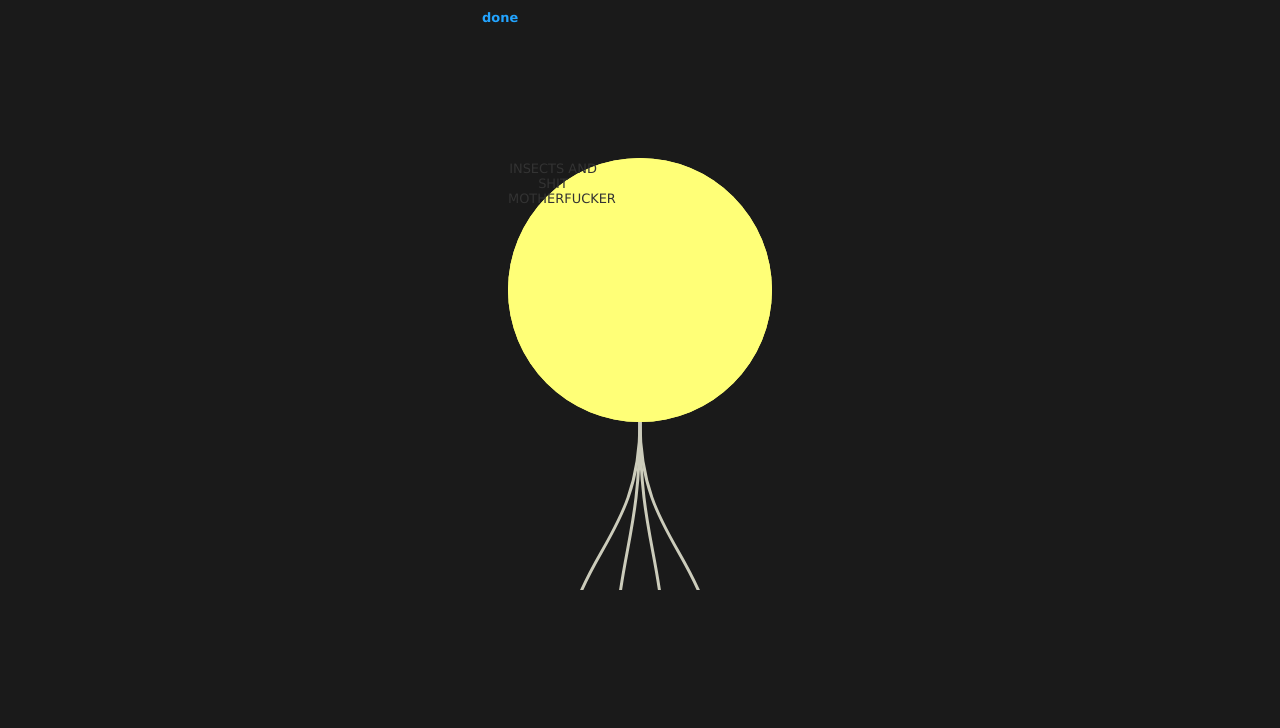
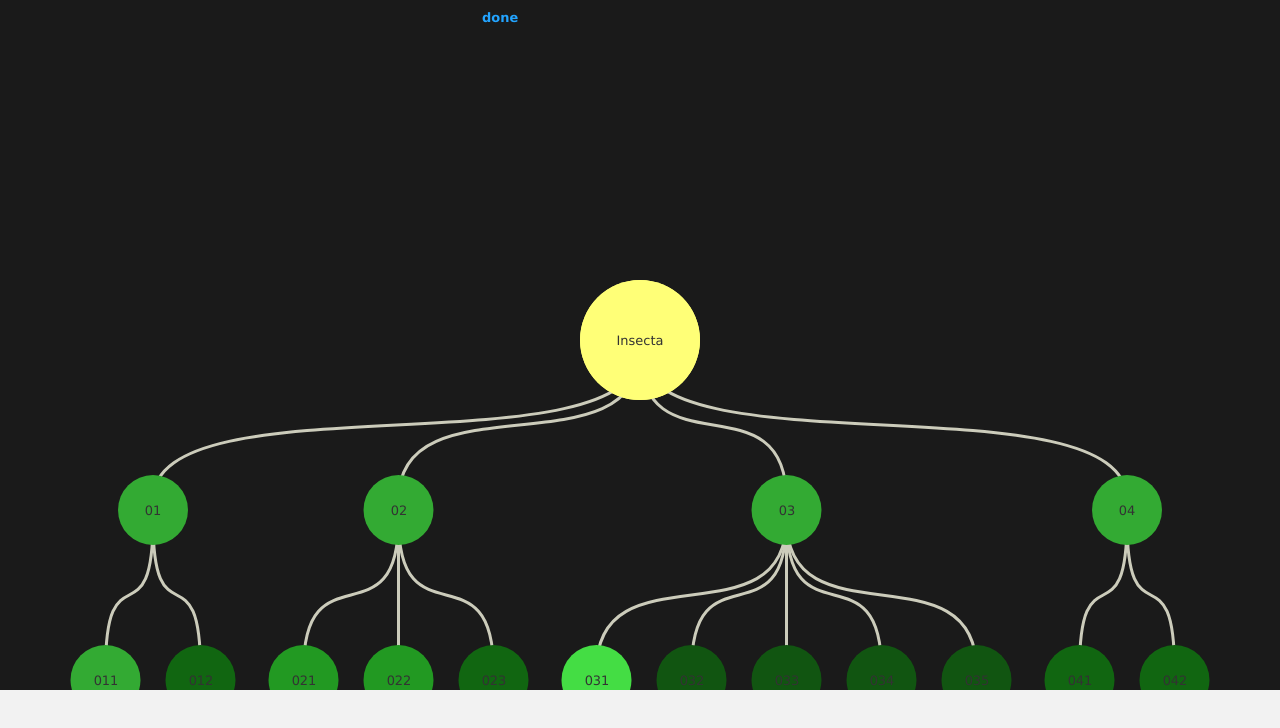
Before and after one commit to sarah-arrrgh/naturehack, a plain HTML site: page spaceTree/example.html in a window 1280 px wide. Drawn offline with Linux system fonts and the light colour scheme.

Commit message:
format the jit tree to size nicely and have a bit of colour and resizing

```diff
--- a/spaceTree/css/base.css
+++ b/spaceTree/css/base.css
@@ -1,4 +1,6 @@
 html, body {
+    height: 100%;
+    width: 100%;
     margin:0;
     padding:0;
     font-family: "Lucida Grande", Verdana;
@@ -29,7 +31,7 @@ a {
 
 #container {
     width: 100%;
-    height: 100pz;
+    height: 100%;
     margin:0 auto;
     position:relative;
 }
@@ -37,7 +39,7 @@ a {
 #left-container,
 #right-container,
 #center-container {
-    height:1200px;
+    height:700px;
     position:absolute;
     top:0;
 }
@@ -96,13 +98,13 @@ a {
 
 #infovis {
     position:relative;
-    width:600px;
-    height:600px;
+    width:100%;
+    height:100%;
     margin:auto;
     overflow:hidden;
 }
 
-./*node {
+/*.node {
     text-align: center;
     margin-top: 100px;
 }*/
--- a/spaceTree/css/example.css
+++ b/spaceTree/css/example.css
@@ -1,5 +1,5 @@
 .jit-autoadjust-label {
-  padding: 15px;
+  padding: 5px;
 }
 
 #update, #restore {
--- a/spaceTree/js/data.js
+++ b/spaceTree/js/data.js
@@ -1,6 +1,6 @@
 var dataInput = {
     id: "0",
-    name: "INSECTS AND SHIT MOTHERFUCKER",
+    name: "Insecta",
     data: {},
     children: [{
         id: "01",
--- a/spaceTree/js/example.js
+++ b/spaceTree/js/example.js
@@ -52,11 +52,11 @@ function init(){
         Node: {
           overridable: true,
           type: 'circle',
-          color: '#ccb',
+          color: '#3a3',
           alpha: 1,
-          dim: 120,
-          autoHeight: true,
-          autoWidth: true,
+          dim: 70,
+          autoHeight: false,
+          autoWidth: false,
           lineWidth: 2,
           align: "center",
         },
@@ -110,17 +110,19 @@ function init(){
             //root node and the selected node.
             if (node.selected) {
                 node.data.$color = "#ff7"
+                node.data.$dim = 120
             }
             else {
                 delete node.data.$color
                 //if the node belongs to the last plotted level
                 if(!node.anySubnode("exist")) {
+                    node.data.$dim = 70
                     //count children number
                     var count = 0
                     node.eachSubnode(function(n) { count++ })
                     //assign a node color based on
                     //how many children it has
-                    node.data.$color = ['#aaa', '#baa', '#caa', '#daa', '#eaa', '#faa'][count]
+                    node.data.$color = ['#151', '#161', '#292', '#3a3', '#4d4', '#5f4'][count]
                 }
             }
         },
```
